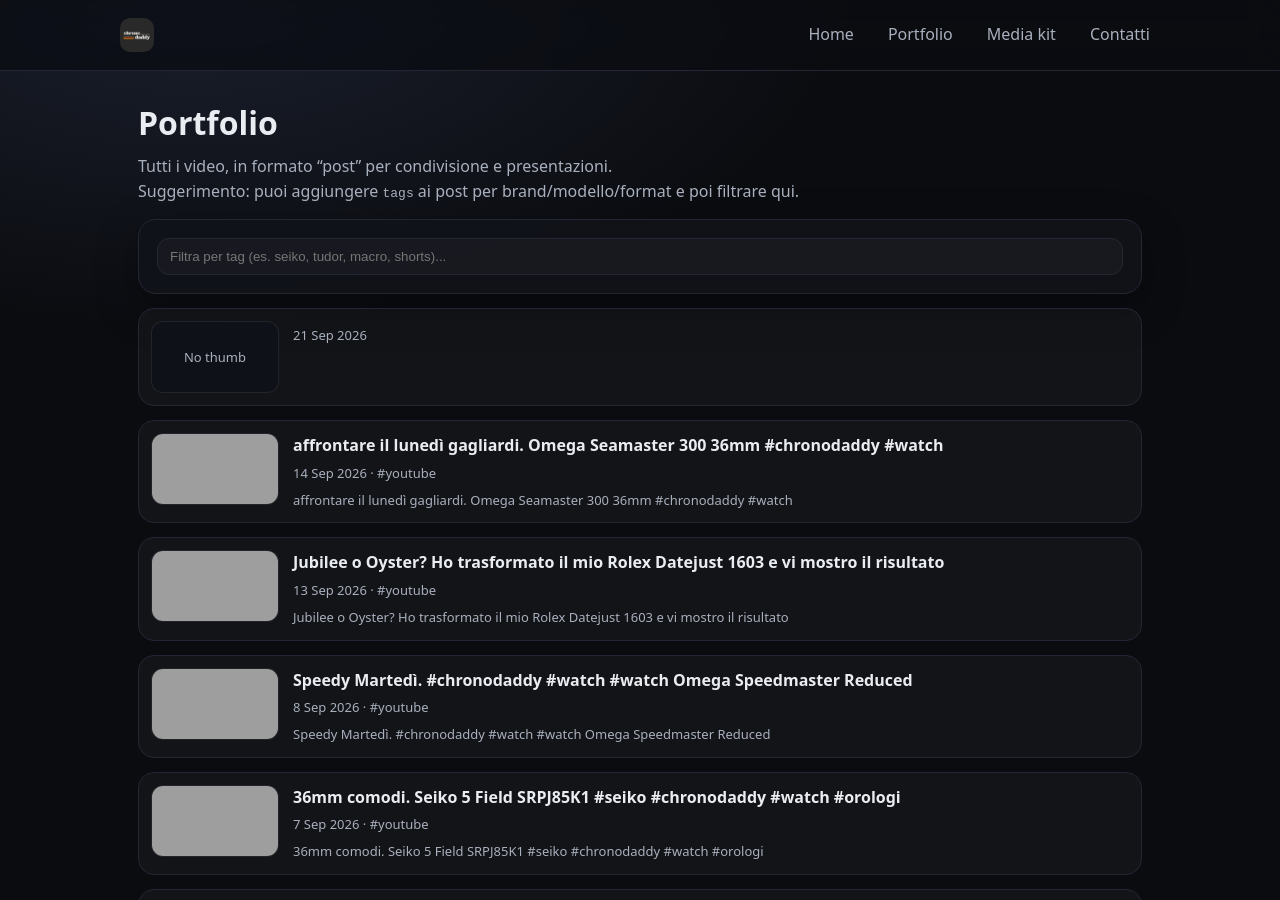
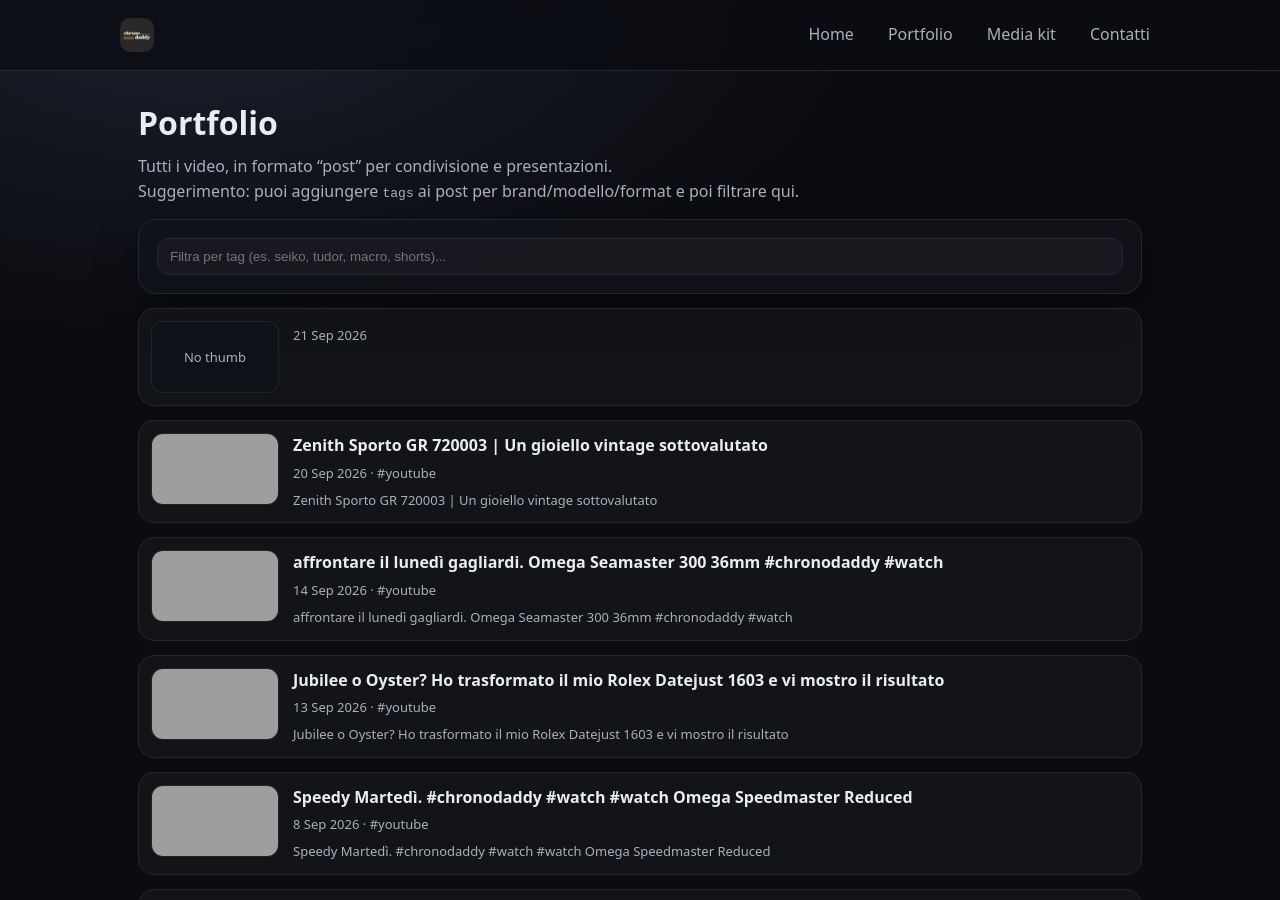
Before and after one commit to claudiostoduto/chronodaddy, a Jekyll site: the page built from _pages/portfolio.md, in a window 1280 px wide and 900 px high, cut to the strip 0-900 px from the top of the window. Built offline with Jekyll 4.4.1, drawn with Linux system fonts in a browser that asks for light colours; grey boxes are pictures that could not be loaded.

Commit message:
chore: add new YouTube posts

```diff
--- /dev/null
+++ b/_posts/2026-09-20-zenith-sporto-gr-720003-un-gioiello-vintage-sottovalutato.md
@@ -0,0 +1,14 @@
+---
+title: "Zenith Sporto GR 720003 | Un gioiello vintage sottovalutato"
+date: 2026-09-20
+videoId: "fNqSeSdFsv8"
+youtubeUrl: "https://www.youtube.com/watch?v=fNqSeSdFsv8"
+thumbnail: "https://i3.ytimg.com/vi/fNqSeSdFsv8/hqdefault.jpg"
+tags: [youtube]
+excerpt: "Zenith Sporto GR 720003 | Un gioiello vintage sottovalutato"
+---
+
+<!--
+Questo post è stato generato automaticamente.
+Puoi aggiungere tag più specifici (brand/modello/format) e una descrizione/contesto per renderlo un vero case study.
+-->
--- a/assets/channel-stats.json
+++ b/assets/channel-stats.json
@@ -1,6 +1,6 @@
 {
   "subscribers": 842,
-  "views": 469804,
-  "videos": 248,
-  "updatedAt": "2026-09-20T16:01:41.347Z"
+  "views": 470038,
+  "videos": 249,
+  "updatedAt": "2026-09-20T18:45:07.988Z"
 }
```
